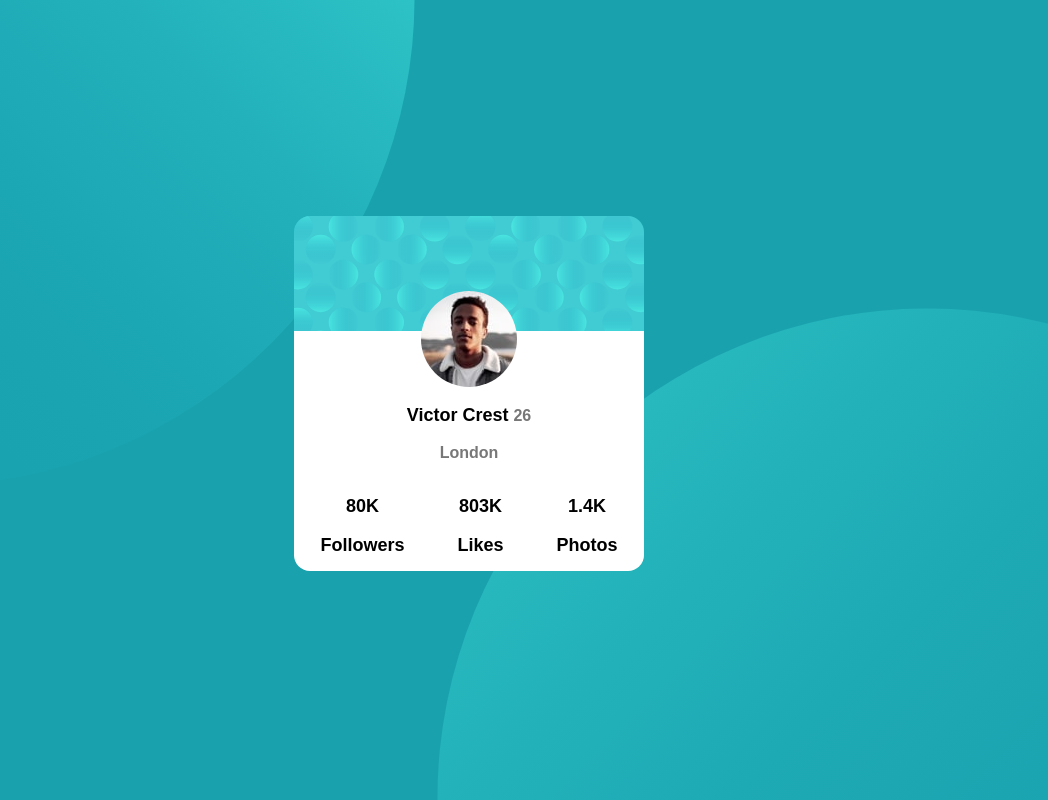
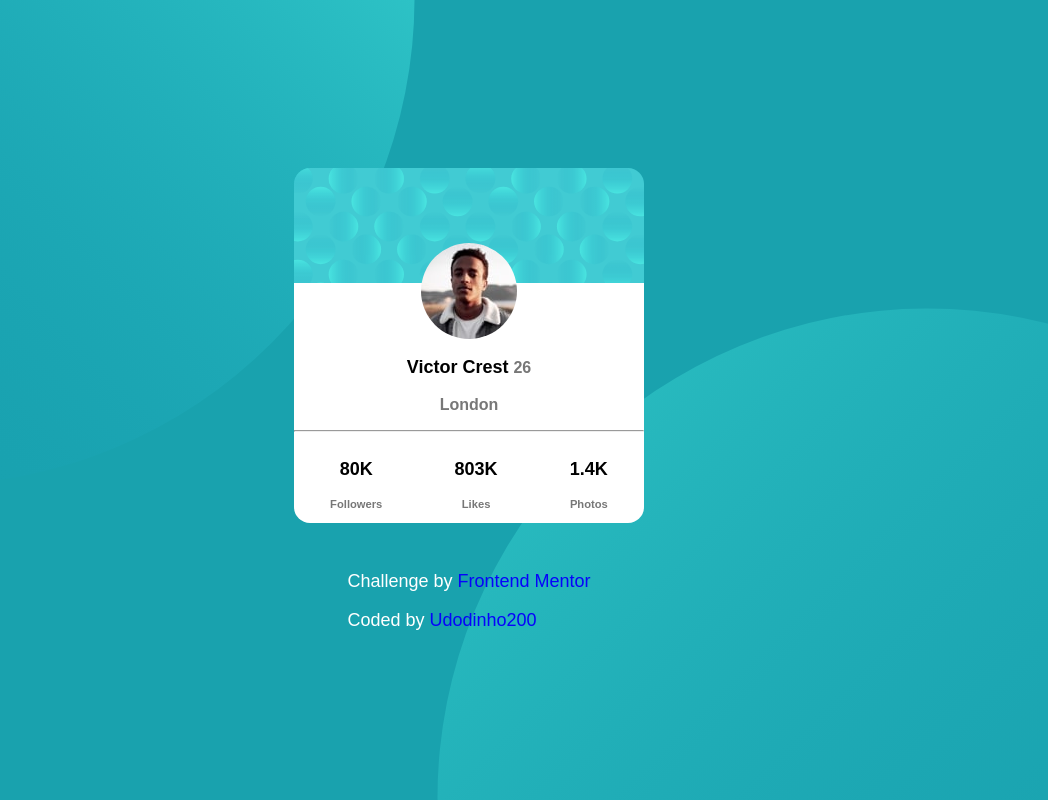
Before and after one commit to udodinho/profile-card-challenge, a plain HTML site: page index.html in a window 1280 px wide. Shown: the top 800 px of the page, without its empty margins (171-1219 px from the left). Drawn offline with Linux system fonts and the light colour scheme; a web font is replaced by a local one.

Commit message:
added a horizontal line

```diff
--- a/css/style.css
+++ b/css/style.css
@@ -9,6 +9,7 @@ body {
 
 .showcase  {
   display: flex;
+  flex-direction: column;
   align-items: center;
   justify-content: center;
   width: 100%;
@@ -102,7 +103,19 @@ body {
   justify-content: center;
   margin-top: -70px;
   border-radius: 50%;
+}
 
+.showcase .bottom {
+  color: #777;
+  font-size: 0.7rem;
+}
+
+.showcase .author {
+  color: #fff;
+}
+.showcase .author a {
+  color: #0703fa;
+  text-decoration: none;
 }
 
 @media(max-width: 500px) {
@@ -115,7 +128,13 @@ body {
   .showcase-content img{
     max-width: 300px;
   }
+
   .showcase-content .card_content {
     max-width: 300px;
   }
+
+.showcase .author {
+  display: block;
+ text-align: center;
 }
+}
--- a/index.html
+++ b/index.html
@@ -24,22 +24,34 @@
 
               <p>Victor Crest <span class="span"> 26</span></p>
              <span class="span"><p>London</p></span>
+             <hr>
               <div class="content">
                  <div>
                   <p>80K</p>
-                  <p>Followers</p>
+                  <p class="bottom">Followers</p>
                  </div>
 
                  <div>
-                  <p>803K</p> <p>Likes</p> </div>
+                  <p>803K</p> <p class="bottom">Likes</p> </div>
 
-                <div><p>1.4K</p><p>Photos</p></div>
+                <div><p>1.4K</p><p class="bottom">Photos</p></div>
              </div>
            </div>
 
           </div>
        </div>
      </div>
+     <div class="author">
+     <p>
+       Challenge by <a href="#">
+         Frontend Mentor
+       </a>
+      </p>
+
+       <p>
+       Coded by <a href="#">Udodinho200</a>
+        </p>
+     </div>
    </div>
  </body>
 </html>
```
